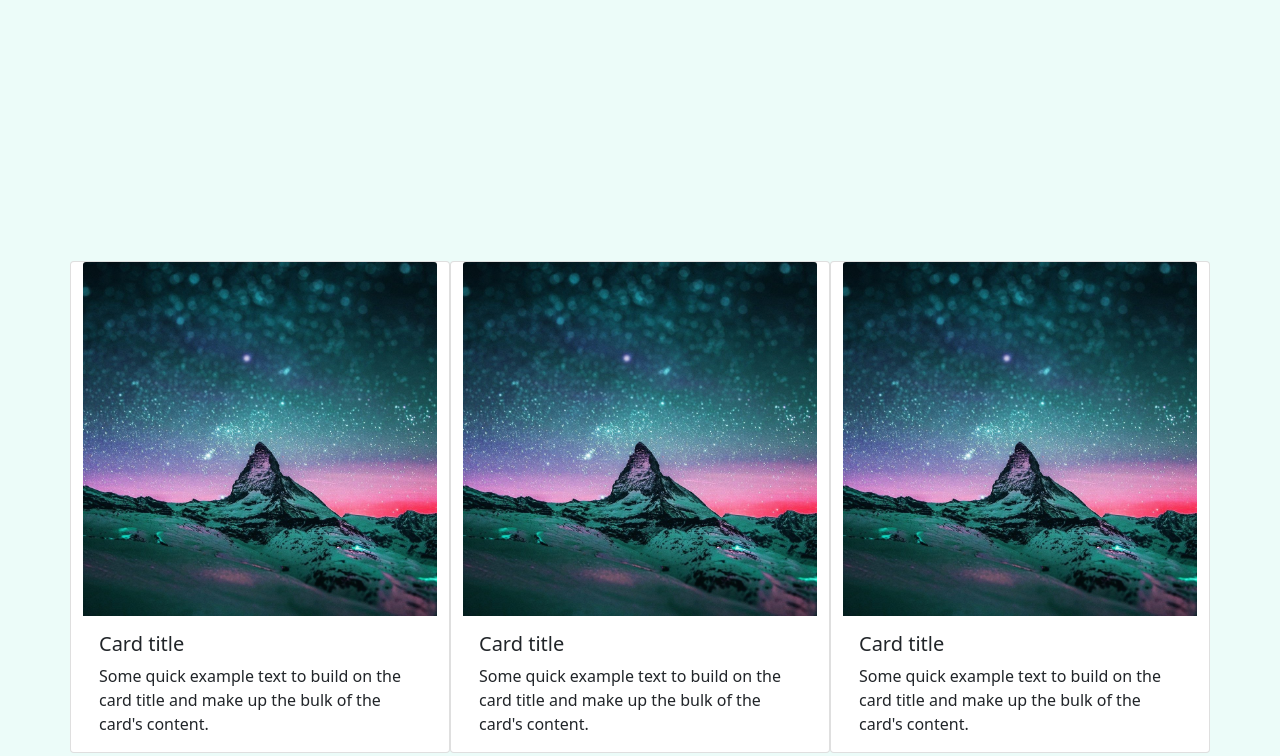
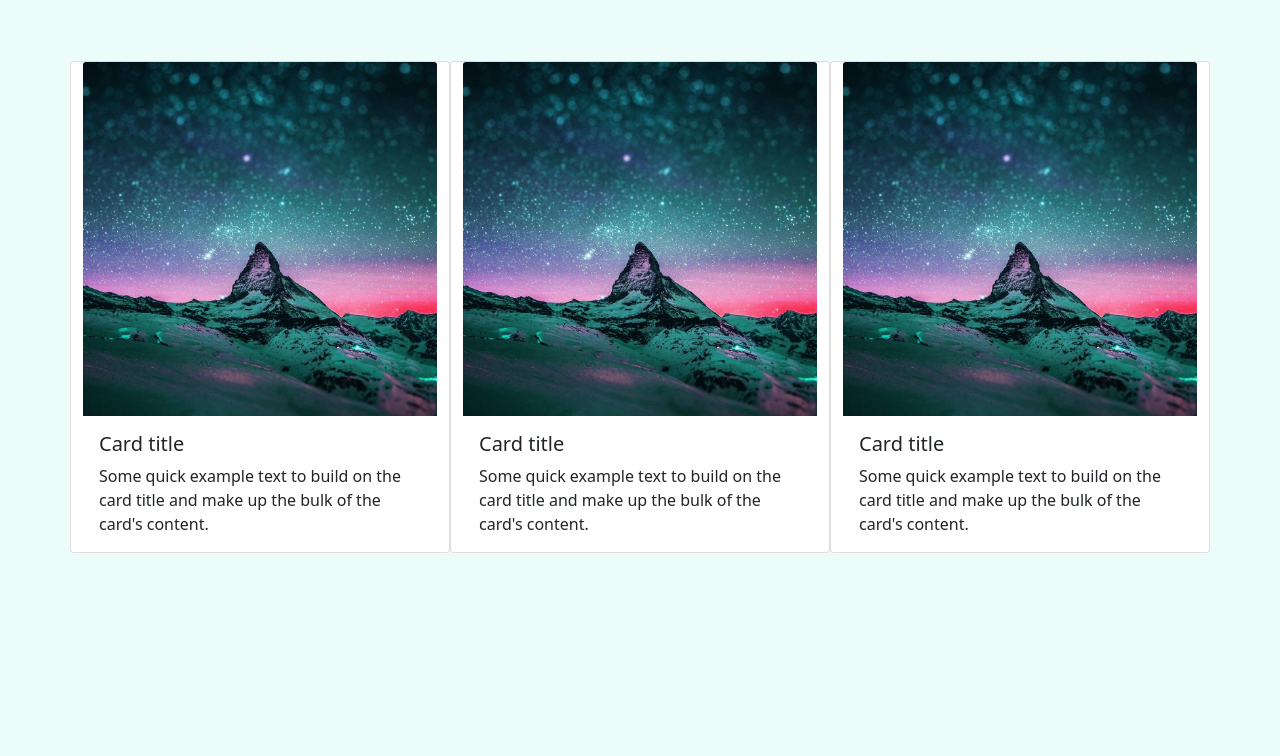
Before and after one commit to DanteEM/IdeaMozombite1, a website: page index.html in a window 1280 px wide. Shown: the part 3281-4037 px from the top of the page. Drawn offline with nearby package versions, Linux system fonts and the light colour scheme.

Commit message:
arreglando parte responsive 1

```diff
--- a/index.html
+++ b/index.html
@@ -159,7 +159,7 @@
                     TODO EL MUNDO ESTA FELIZ CON 2EXPRESS
                 </h1>
             </div>
-            <div class="card-deck row" style="height: fit-content;margin-top: 700px; margin-bottom: 250px;">
+            <div class="card-deck row" style="height: fit-content;margin-top: 500px; margin-bottom: 250px;">
                 <div class="card col usuarioX">
                     <img class="card-img-top " src="./img/imagenEjemplo.jpg" alt="Card image cap">
 
--- a/scss/layout/_main.scss
+++ b/scss/layout/_main.scss
@@ -43,12 +43,7 @@ body {
     .active:hover{
         transform: scale(1.3);
     }
-    @media screen and (max-width: 601px) {
-        body .encabezados {
-            font-size: 16pt;
-        }
 
-    }
     .container {
         display: flex;
         justify-content: center;
@@ -113,6 +108,12 @@ input, textarea{
 h3{
     @extend .pruebalo;
 }
+@media screen and (max-width: 990px) {
+    body .encabezados {
+        font-size: 16pt;
+    }
+
+}
 @media (max-width: 300px) {
     .facilDeUsar{
         margin-top: 1000px;
```
Also changed, not shown: css/stylecopy.css, 1 other file.
